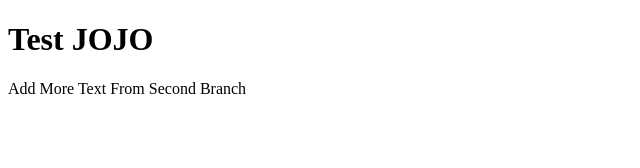
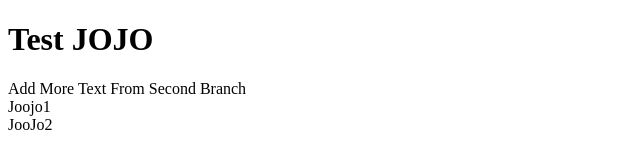
Before and after one commit to Akewich/GitDesktopLearn, a plain HTML site: page index.html in a window 1280 px wide. Shown: the whole page, without its empty margins (0-640 px from the left). Drawn offline with Linux system fonts and the light colour scheme.

Commit message:
Addmoretext3

```diff
--- a/index.html
+++ b/index.html
@@ -10,5 +10,11 @@
     <main>
         Add More Text From Second Branch
     </main>
+    <section>
+        Joojo1
+    </section>
+    <footer>
+        JooJo2
+    </footer>
 </body>
 </html>
```
